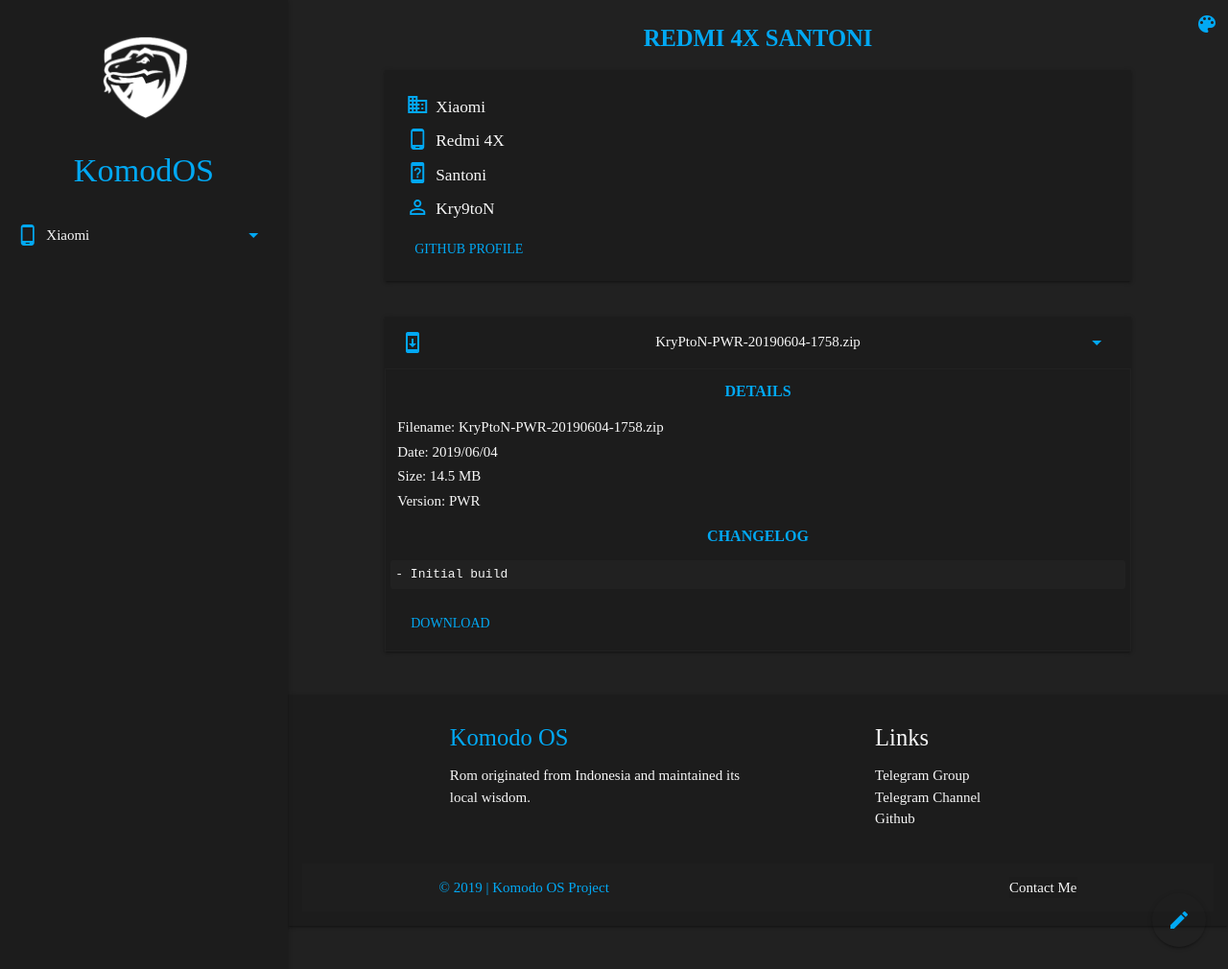
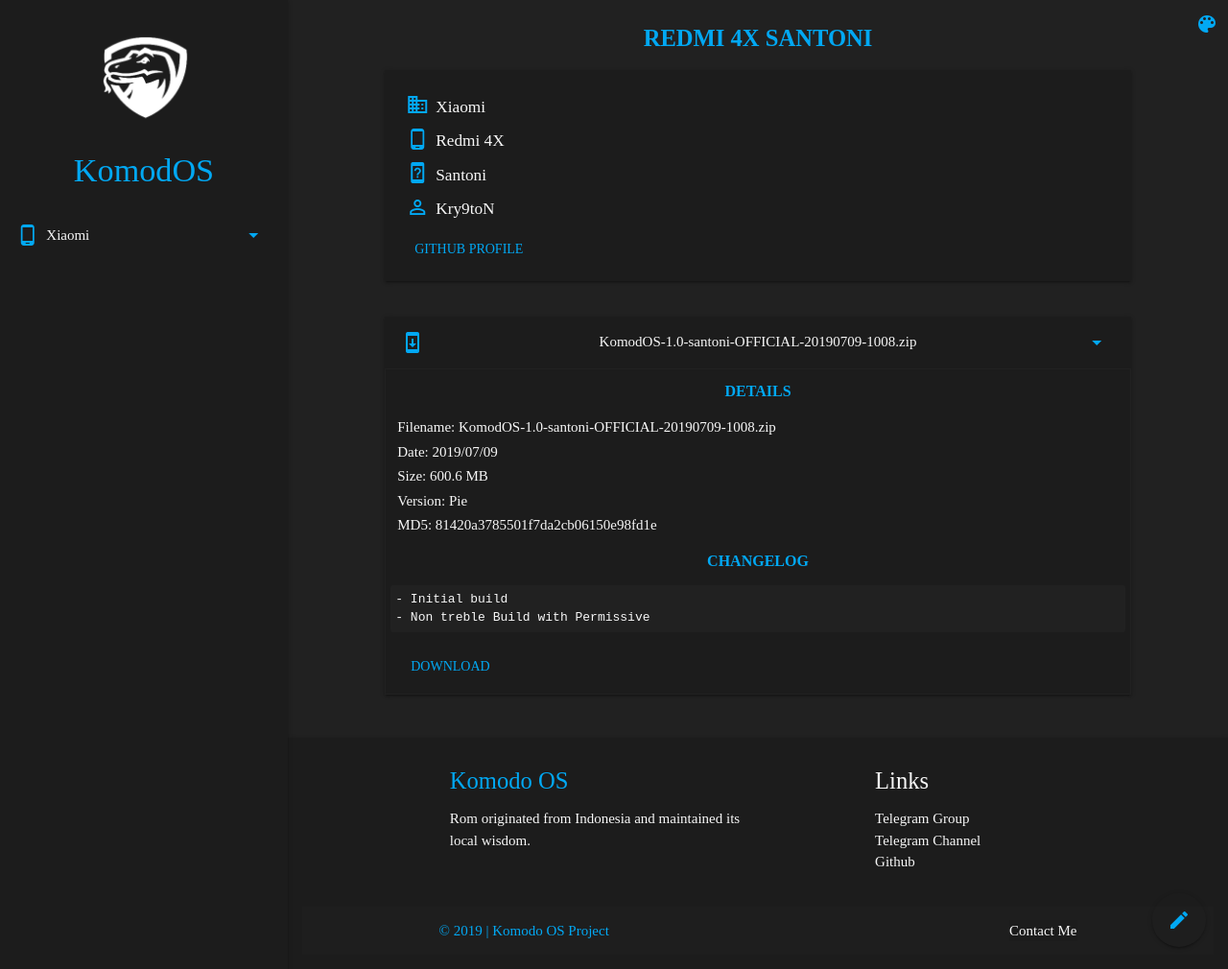
Before and after one commit to MrYacha/KomodOS-Rom.github.io, a Jekyll site: the page built from rom-santoni.html, in a window 1280 px wide and 1010 px high. Shown: the whole window at 96% size. Built offline with Jekyll 4.4.1, drawn with Linux system fonts in a browser that asks for light colours; some web fonts are replaced.

```diff
--- a/_includes/navbar.html
+++ b/_includes/navbar.html
@@ -30,7 +30,7 @@
 			  <a href="{{- '/rom/vince/' | relative_url -}}">Redmi 5 Plus</a>
 			  <a href="{{- '/rom/riva/' | relative_url -}}">Redmi 5A</a>
 			  <a href="{{- '/rom/rolex/' | relative_url -}}">Redmi 4A</a>
-			  <a href="/404.html">Redmi 4X</a>
+			  <a href="{{- '/rom/santoni/' | relative_url -}}">Redmi 4X</a>
 			</li>
 		  </ul>
 		</div>
--- a/rom-santoni.html
+++ b/rom-santoni.html
@@ -43,7 +43,7 @@ permalink : /rom/santoni/
 		<li class="active">
 		  <div class="collapsible-header">
 			<i class="material-icons">system_update</i>
-			<span style="width: 100%">KryPtoN-PWR-20190604-1758.zip</span>
+			<span style="width: 100%">KomodOS-1.0-santoni-OFFICIAL-20190709-1008.zip</span>
 			<i class="material-icons">arrow_drop_down</i>
 		  </div>
 
@@ -51,21 +51,23 @@ permalink : /rom/santoni/
 
 			<p class="label" >details</p>
 			<div class="buildinfo">
-			  <div class="deviceprop"><p>Filename: KryPtoN-PWR-20190604-1758.zip</p></div>
-			  <div class="deviceprop"><p>Date: 2019/06/04</p></div>
-			  <div class="deviceprop"><p>Size: 14.5 MB</p></div>
-			  <div class="deviceprop"><p>Version: PWR</p></div>
+			  <div class="deviceprop"><p>Filename: KomodOS-1.0-santoni-OFFICIAL-20190709-1008.zip</p></div>
+			  <div class="deviceprop"><p>Date: 2019/07/09</p></div>
+			  <div class="deviceprop"><p>Size: 600.6 MB</p></div>
+			  <div class="deviceprop"><p>Version: Pie</p></div>
+			  <div class="deviceprop"><p>MD5: 81420a3785501f7da2cb06150e98fd1e</p></div>
 			</div>
 
 			<div class='buildChangelog'>
 			  <p class="label">Changelog</p>
 			  <pre>
 				- Initial build
+				- Non treble Build with Permissive
 			  </pre>
 			</div>
 
 			<div class="buildbuttons">
-			  <a href="https://userupload.net/3am75i8w2xca" download target="_blank" class="waves-effect waves-teal btn-flat"><i class="zmdi zmdi-download left"></i>Download</a>
+			  <a href="https://master.dl.sourceforge.net/project/komodos-rom/santoni/KomodOS-1.0-santoni-OFFICIAL-20190709-1008.zip" download target="_blank" class="waves-effect waves-teal btn-flat"><i class="zmdi zmdi-download left"></i>Download</a>
 			</div>
 		  </div>
 		</li>
```
